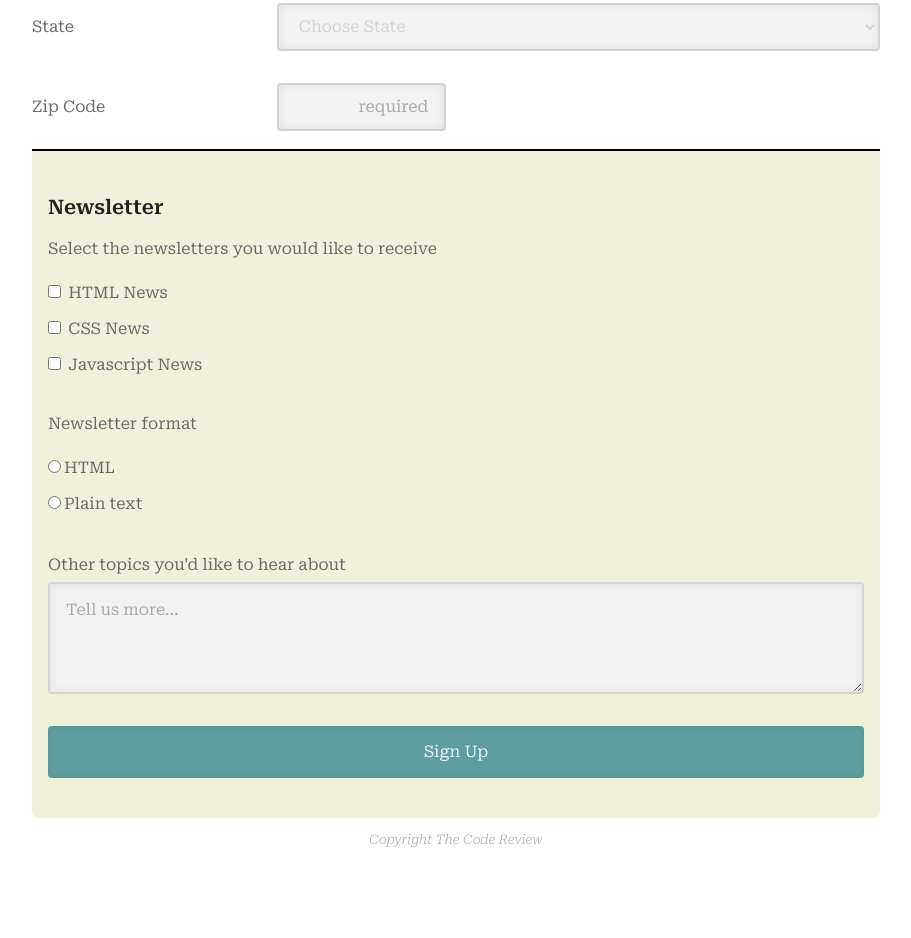
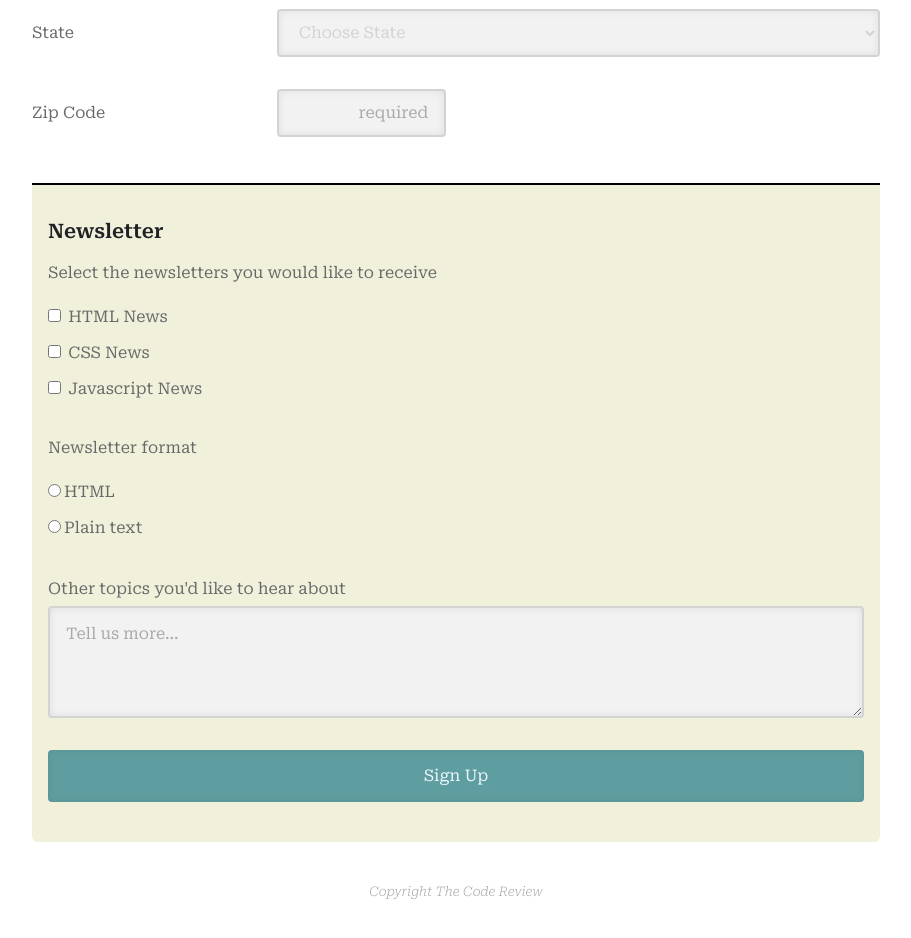
Before and after one commit to localseth/unit-3-registration-form, a plain HTML site: page index.html in a window 1280 px wide. Shown: the part 744-1682 px from the top of the page, without its empty margins (184-1095 px from the left). Before the commit the page ends 1641 px from the top, so only its background shows below. Drawn offline with Linux system fonts and the light colour scheme.

Commit message:
removed float from css and reformatted layout to match mockups. Instead of styling the <fieldset> or <legend> element with a float, I removed border styling from <fieldset> and wwrapped each <fieldset> in a div.

```diff
--- a/css/style.css
+++ b/css/style.css
@@ -56,21 +56,26 @@ form {
 
 fieldset {
     border: none;
-    border-top: 0.125rem solid black;
     margin: 0rem;
     padding: 0rem;
     display: flex;
     width: 100%;
 }
 
-fieldset:last-of-type {
+div.end {
     background-color: rgb(240, 240, 219);
     padding: 1rem;
     border-radius: 0px 0px 6px 6px;
 }
 
+div.end, div.start {
+    border-top: 0.125rem solid black;
+    margin: 0.125rem 0 1.75rem;
+    padding-top: 1.5rem;
+}
+
 legend {
-    float: left;
+    /* float: left; */
     display: flex;
     align-self: flex-start;
     font-family: 'Roboto Serif', sans-serif;
@@ -324,13 +329,14 @@ div[class="container center"] {
         width: 100%;
     }
 
-    fieldset:last-of-type {
+    fieldset.end {
         flex-flow: column nowrap;
     }
 
     input[type=text]:focus,
     input[type=email]:focus,
-    input[type=tel]:focus {
+    input[type=tel]:focus,
+    select:focus {
         height: 3rem !important;
         font-size: 1.25rem !important;
         width: 65% !important;
--- a/index.html
+++ b/index.html
@@ -23,7 +23,8 @@
             <p>Get the latest news on how your code is doing right in your inbox</p>
             </div>
             <form class="container">
-                <fieldset class="container form-row">
+                <div class="container start">
+                    <fieldset class="container contanct form-row">
                         <legend>Contact Information</legend>
 
                         <label for="name" class="">Full Name</label>
@@ -99,8 +100,9 @@
                         <label for="zip">Zip Code</label>
                         <input required type="text" id="zip" name="user-zip" placeholder="required">
                     </fieldset>
-
-                <fieldset class="container">
+                </div>
+            <div class="container end">
+                <fieldset class="container end">
                     <legend>Newsletter</legend>
                     <label class="bottom-margin">Select the newsletters you would like to receive</label>
                     <div class="inline-container">
@@ -135,6 +137,7 @@
                     <input type="submit" value="Sign Up">
 
                 </fieldset>
+            </div>
             </form>
         </main>
 
```
Lines whose indentation alone changed are shown as unchanged.
